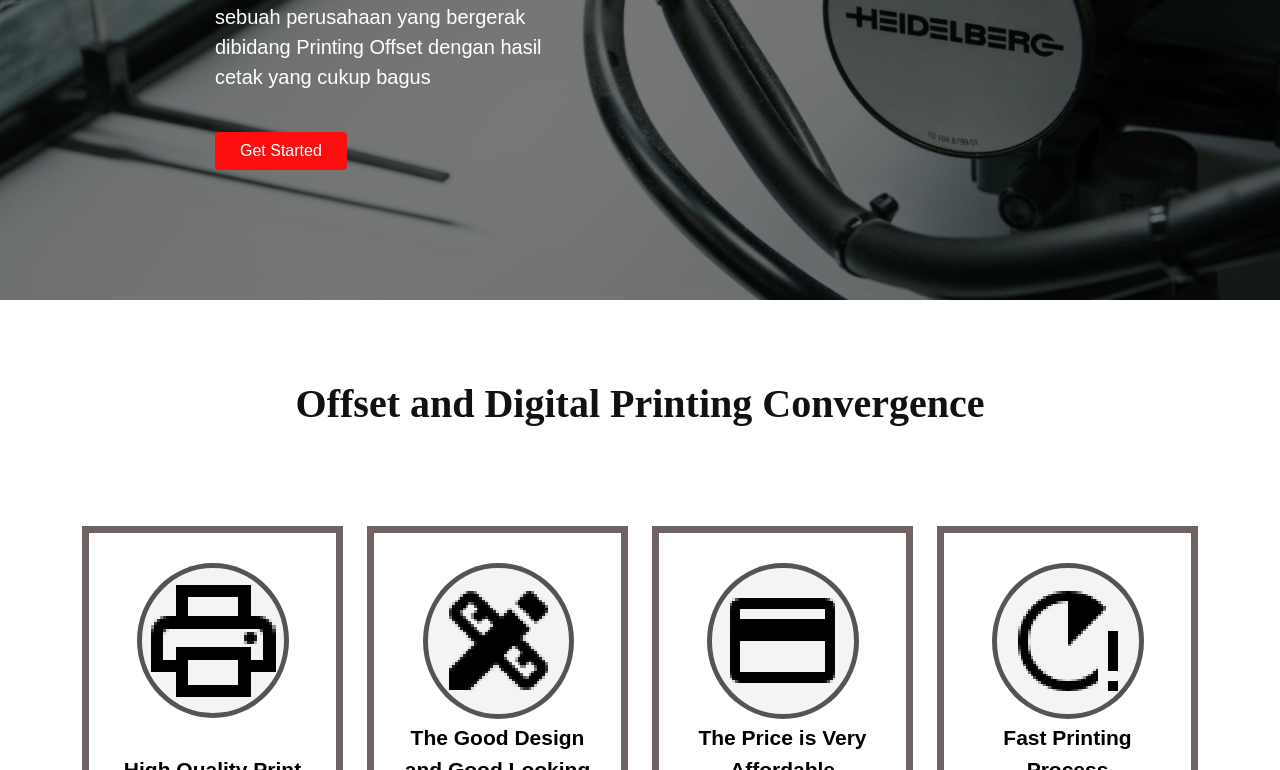
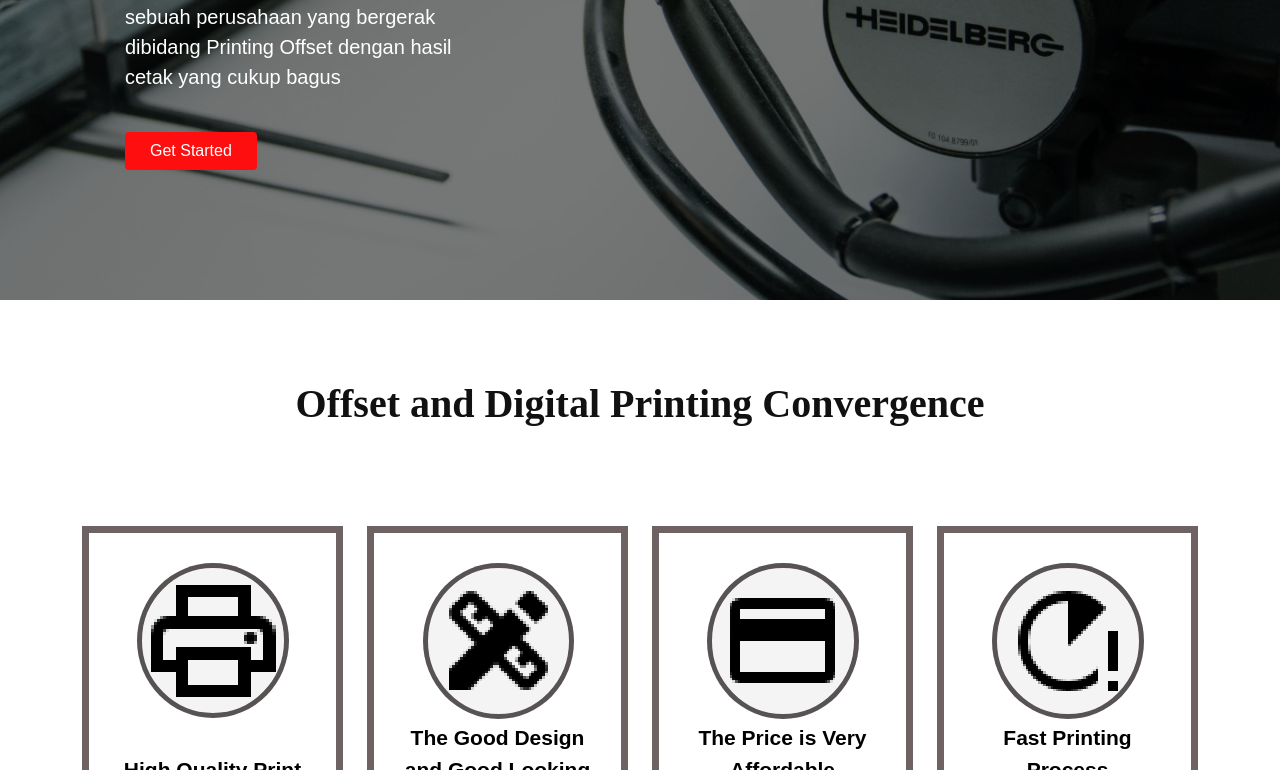
Before and after one commit to nurjihad1997/pktinurjihad.github.com, a plain HTML site: page index.html in a window 1280 px wide. Shown: the part 330-1100 px from the top of the page. Drawn offline with Linux system fonts and the light colour scheme.

Commit message:
merubah css

```diff
--- a/frontend/styles/main.scss
+++ b/frontend/styles/main.scss
@@ -55,7 +55,7 @@ header{
             height: 75px;
 
         }
-        margin-left: 215px;
+        margin-left: 125px;
         margin-top: 100px;
     }
 
```
Also changed, not shown: frontend/styles/main.css.
